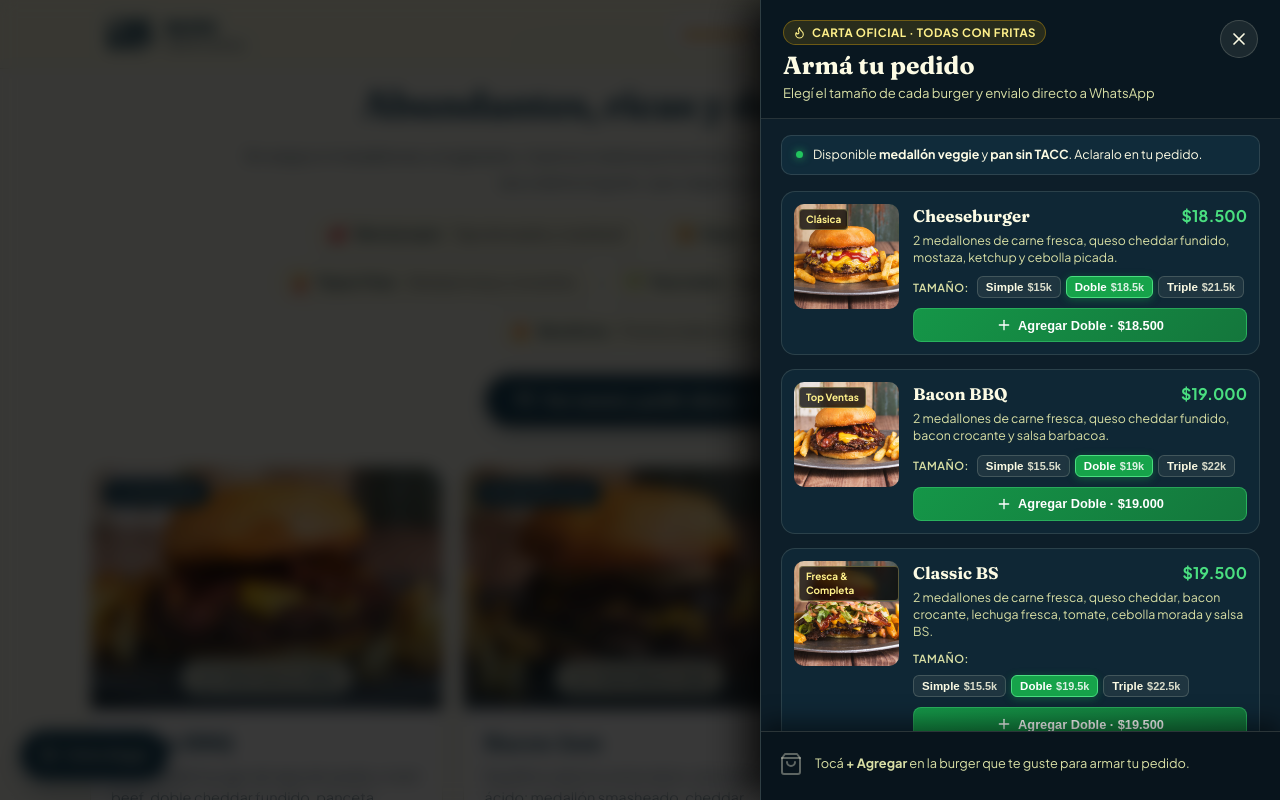
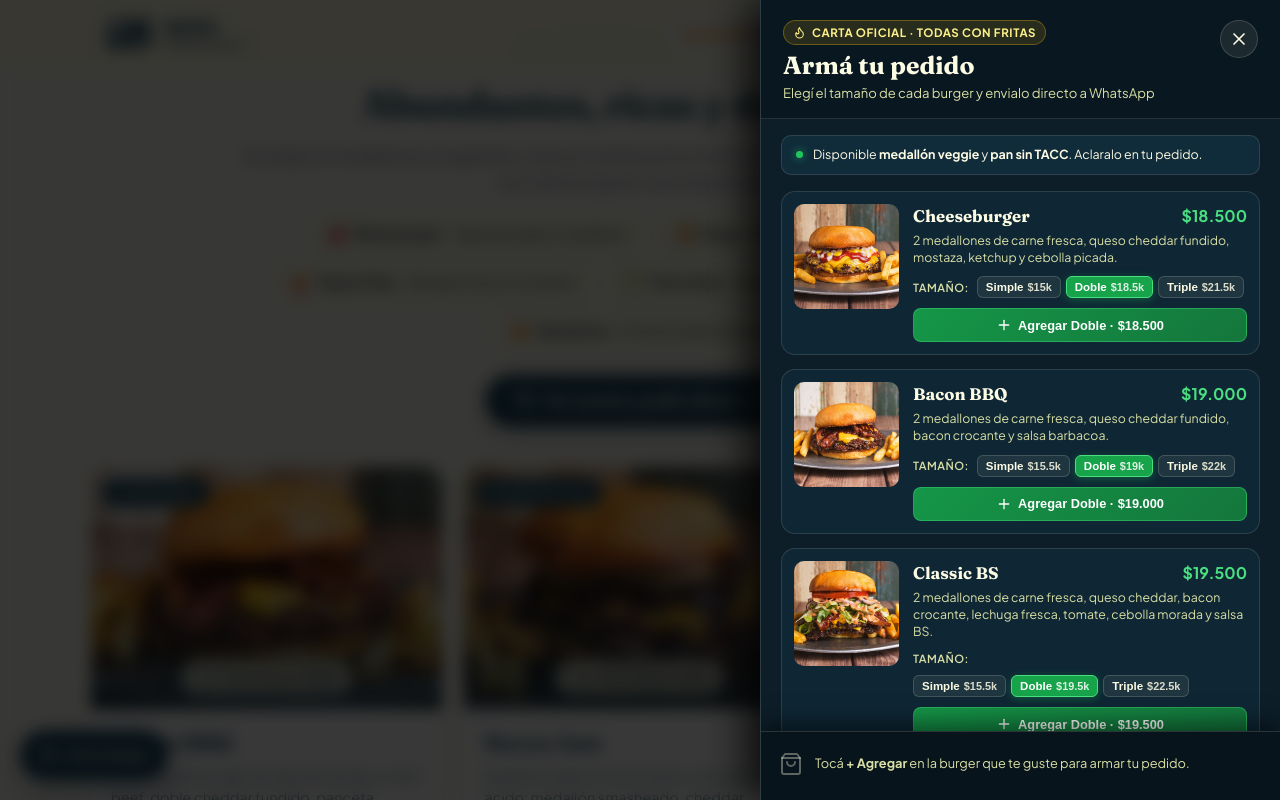
Before and after one commit to boiscantina/bois-cantina, a React (Vite) app: page / in a window 1280 px wide. Both pictures are taken after a click on the button "Ver menú y pedir ahora". Shown: the part 837-1637 px from the top of the page. Built offline with nearby package versions, Linux system fonts and the light colour scheme.

Commit message:
style: remover etiqueta de texto sobre las fotos en el menu lateral

```diff
--- a/src/BurgerMenuDrawer.jsx
+++ b/src/BurgerMenuDrawer.jsx
@@ -249,9 +249,6 @@ export default function BurgerMenuDrawer({
                       loading="lazy"
                       className="drawer-burger-img"
                     />
-                    {burger.badge && (
-                      <span className="drawer-burger-chip">{burger.badge}</span>
-                    )}
                   </div>
 
                   <div className="drawer-burger-details">
```
